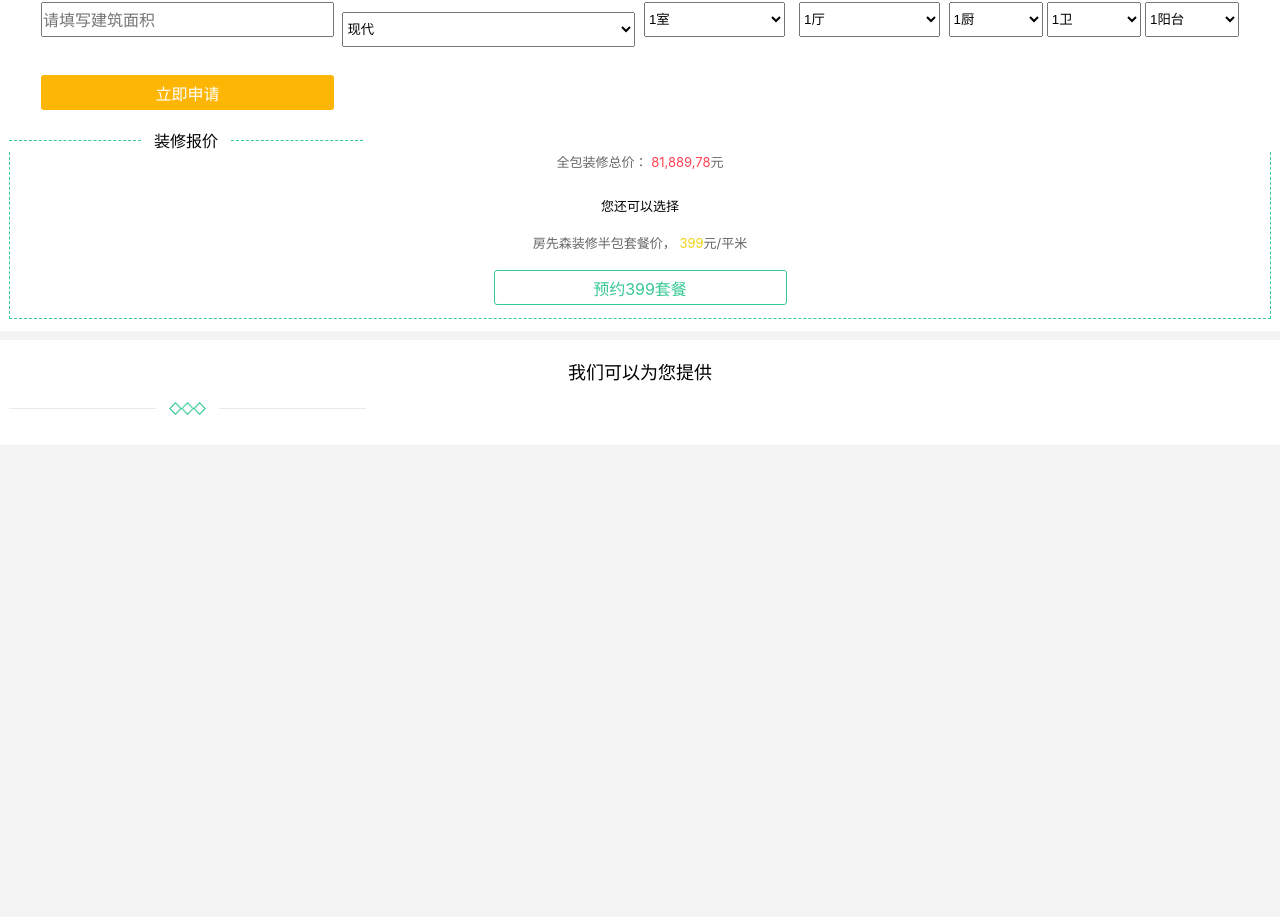
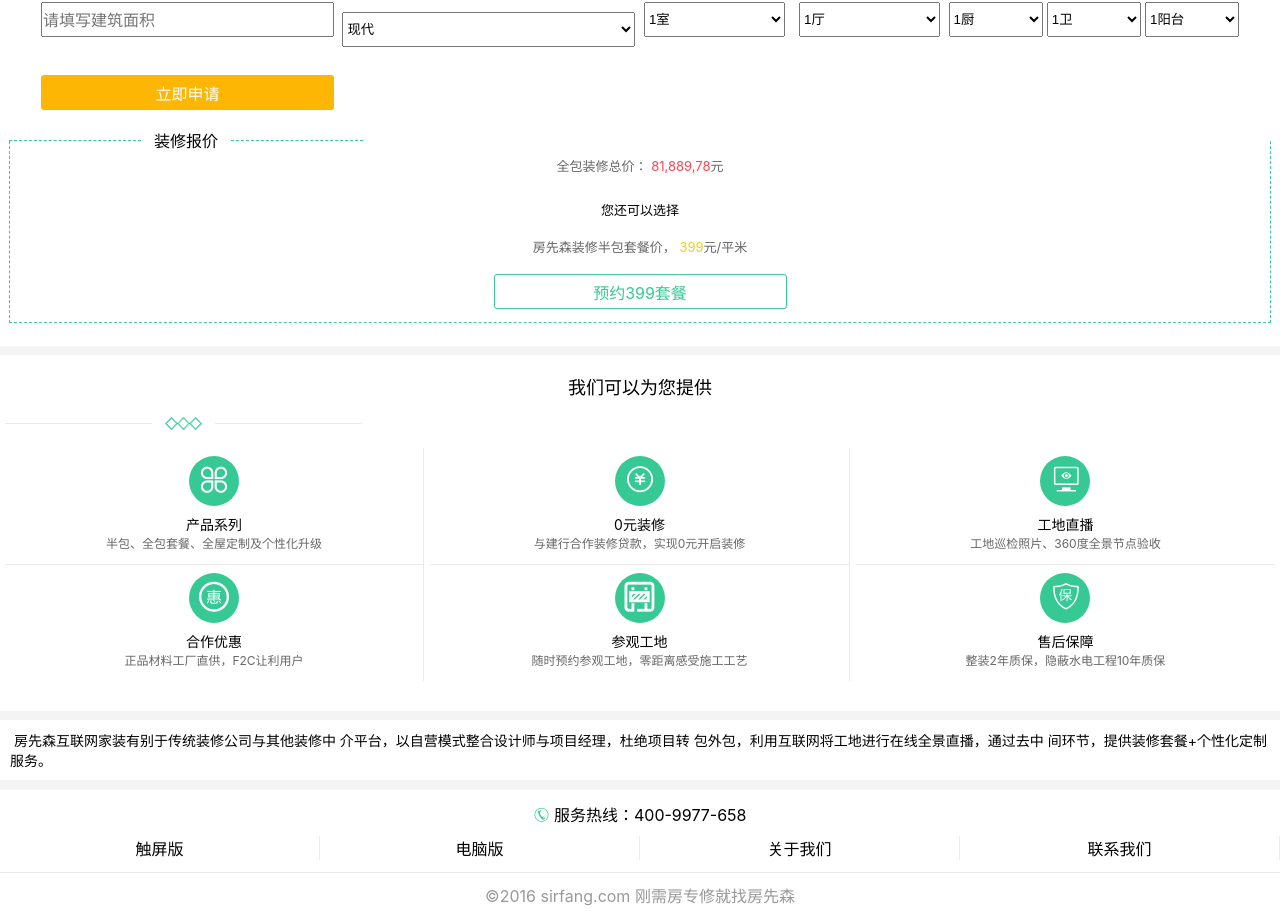
Before and after one commit to yxj15234202237/-, a Vue app: page /#/smbj in a window 1280 px wide. Shown: the part 266-1183 px from the top of the page. Before the commit the page ends 800 px from the top, so only its background shows below. Built offline with nearby package versions, Linux system fonts and the light colour scheme.

Commit message:
韩晓乐提交

```diff
--- a/src/components/smbj.vue
+++ b/src/components/smbj.vue
@@ -79,11 +79,94 @@
           <p class="xian"></p>
         </section>
         <div class="dd">
-            <dl>
-                <dt></dt>
-                <dd></dd>
-            </dl>
+          <dl>
+            <dt>
+              <p class="ic1">
+                <i class="iconfont icon-app"></i>
+              </p>
+            </dt>
+            <dd>
+              <p class="hxl-cp">产品系列</p>
+              <p class="hxl-qb">半包、全包套餐、全屋定制及个性化升级</p>
+            </dd>
+          </dl>
+          <dl>
+            <dt>
+              <p class="ic1">
+                <i class="iconfont icon-price"></i>
+              </p>
+            </dt>
+            <dd>
+              <p class="hxl-cp">0元装修</p>
+              <p class="hxl-qb">与建行合作装修贷款，实现0元开启装修</p>
+            </dd>
+          </dl>
+          <dl class="hxl-zb">
+            <dt>
+              <p class="ic1">
+                <i class="iconfont icon-live"></i>
+              </p>
+            </dt>
+            <dd>
+              <p class="hxl-cp">工地直播</p>
+              <p class="hxl-qb">工地巡检照片、360度全景节点验收</p>
+            </dd>
+          </dl>
+          <dl class="d3">
+            <dt>
+              <p class="ic1">
+                <i class="iconfont icon-preferential"></i>
+              </p>
+            </dt>
+            <dd>
+              <p class="hxl-cp">合作优惠</p>
+              <p class="hxl-qb">正品材料工厂直供，F2C让利用户</p>
+            </dd>
+          </dl>
+          <dl class="d3">
+            <dt>
+              <p class="ic1">
+                <i class="iconfont icon-construction-site"></i>
+              </p>
+            </dt>
+            <dd>
+              <p class="hxl-cp">参观工地</p>
+              <p class="hxl-qb">随时预约参观工地，零距离感受施工工艺</p>
+            </dd>
+          </dl>
+          <dl class="d3 hxl-zb">
+            <dt>
+              <p class="ic1">
+                <i class="iconfont icon-protection"></i>
+              </p>
+            </dt>
+            <dd>
+              <p class="hxl-cp">售后保障</p>
+              <p class="hxl-qb">整装2年质保，隐蔽水电工程10年质保</p>
+            </dd>
+          </dl>
         </div>
+      </div>
+      <div class="hxl-box4">
+        &nbsp;房先森互联网家装有别于传统装修公司与其他装修中
+        介平台，以自营模式整合设计师与项目经理，杜绝项目转
+        包外包，利用互联网将工地进行在线全景直播，通过去中
+        间环节，提供装修套餐+个性化定制服务。
+      </div>
+      <div class="hxl-box5">
+        <p>
+          <i class="iconfont icon-hot-line"></i>
+          服务热线：400-9977-658
+        </p>
+        <ul>
+          <li>触屏版</li>
+          <li>电脑版</li>
+          <li>关于我们</li>
+          <li>联系我们</li>
+        </ul>
+      </div>
+      <div class="hxl-box6">
+        &copy;2016 sirfang.com 刚需房专修就找房先森
       </div>
     </div>
   </div>
@@ -237,6 +320,8 @@ header {
   text-align: center;
   border: 1px dashed #37c993;
   border-top: 0;
+  padding-top: 15px;
+  transform: translate(0, -6%);
   .zj {
     color: #666666;
     font-size: 13px;
@@ -269,7 +354,7 @@ header {
   }
 }
 .box3 {
-  padding: 0 9px;
+  padding: 0 5px;
   background: #fff;
   margin-bottom: 9px;
   padding-bottom: 12px;
@@ -278,16 +363,16 @@ header {
     align-items: center;
     padding: 18px 0;
   }
-  .tu{
-      display: inline-block;
+  .tu {
+    display: inline-block;
     margin: 0 13px;
     width: 37px;
     height: 13px;
     background: url(/common/icon_title.png);
     background-size: 100% 100%;
   }
-  .xian{
-      width: 147px;
+  .xian {
+    width: 147px;
     border-top: 1px solid #eaeaea;
   }
   .wm {
@@ -296,4 +381,83 @@ header {
     padding-top: 18px;
   }
 }
+.dd {
+  padding-bottom: 18px;
+  display: flex;
+  flex-wrap: wrap;
+  justify-content: space-between;
+  dl {
+    width: 33%;
+    text-align: center;
+    padding: 8px 0 13px 0;
+    border-right: 1px solid #eaeaea;
+    dt {
+      margin-bottom: 8px;
+      display: flex;
+      justify-content: center;
+      align-items: center;
+      .ic1 {
+        width: 50px;
+        height: 50px;
+        border-radius: 50%;
+        background: #37c993;
+        line-height: 50px;
+        i {
+          font-size: 30px;
+          color: #fff;
+        }
+      }
+    }
+    .hxl-cp {
+      font-size: 14px;
+    }
+    .hxl-qb {
+      color: #666;
+      font-size: 12px;
+    }
+    .d3 {
+      border-top: 1px solid;
+    }
+  }
+  .hxl-zb {
+    border-right: none;
+  }
+  .d3 {
+    border-top: 1px solid #eaeaea;
+  }
+}
+.hxl-box4{
+  background: #fff;
+  font-size: 14px;
+  padding: 10px;
+  // text-align: center;
+}
+.hxl-box5{
+  margin-top: 10px;
+  background: #fff;
+  text-align: center;
+  border-bottom: 1px solid #eaeaea;
+  padding: 12px 0;
+  i{
+    color: #37c993;
+  }
+  ul{
+    display: flex;
+    margin-top: 10px;
+    li{
+      flex: 1;
+      border-right: 1px solid #eaeaea;
+      text-align: center;
+    }
+    li:hover{
+      color: #37c993;
+    }
+  }
+}
+.hxl-box6{
+  text-align: center;
+  background: #fff;
+  padding: 10px 0;
+  color: #999;
+}
 </style>
```
